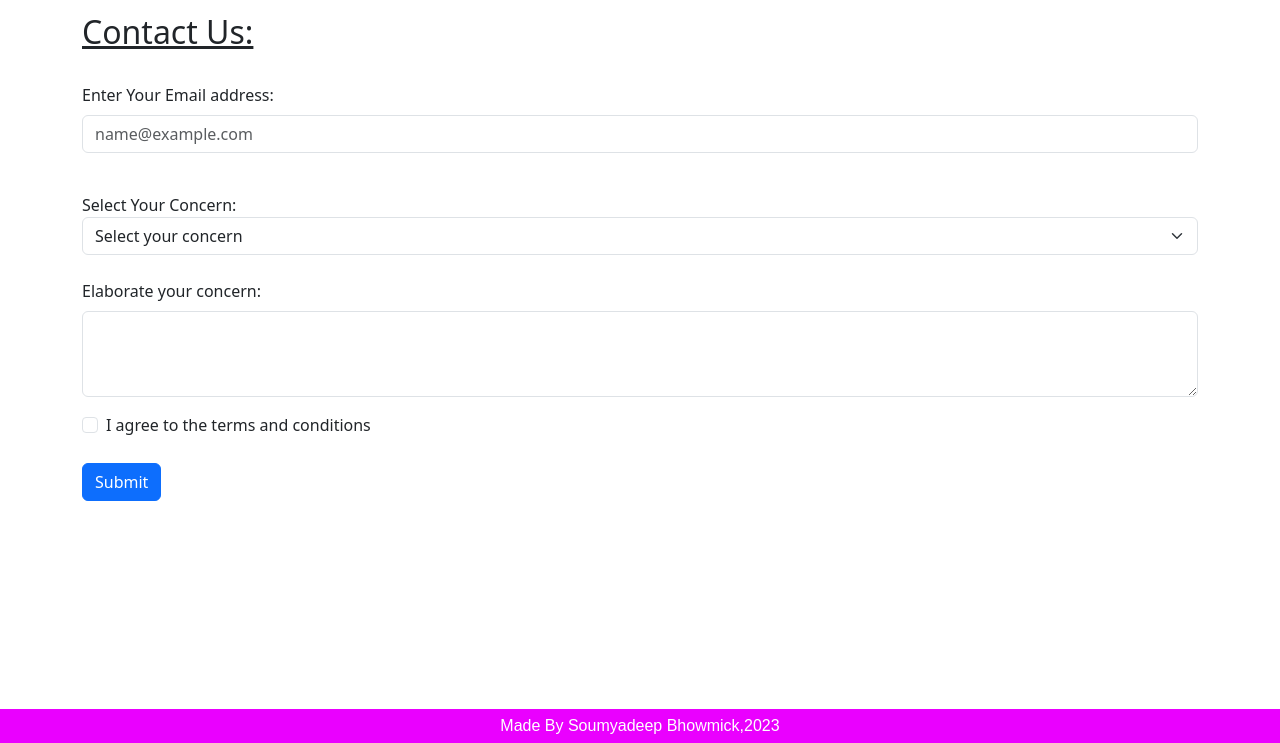
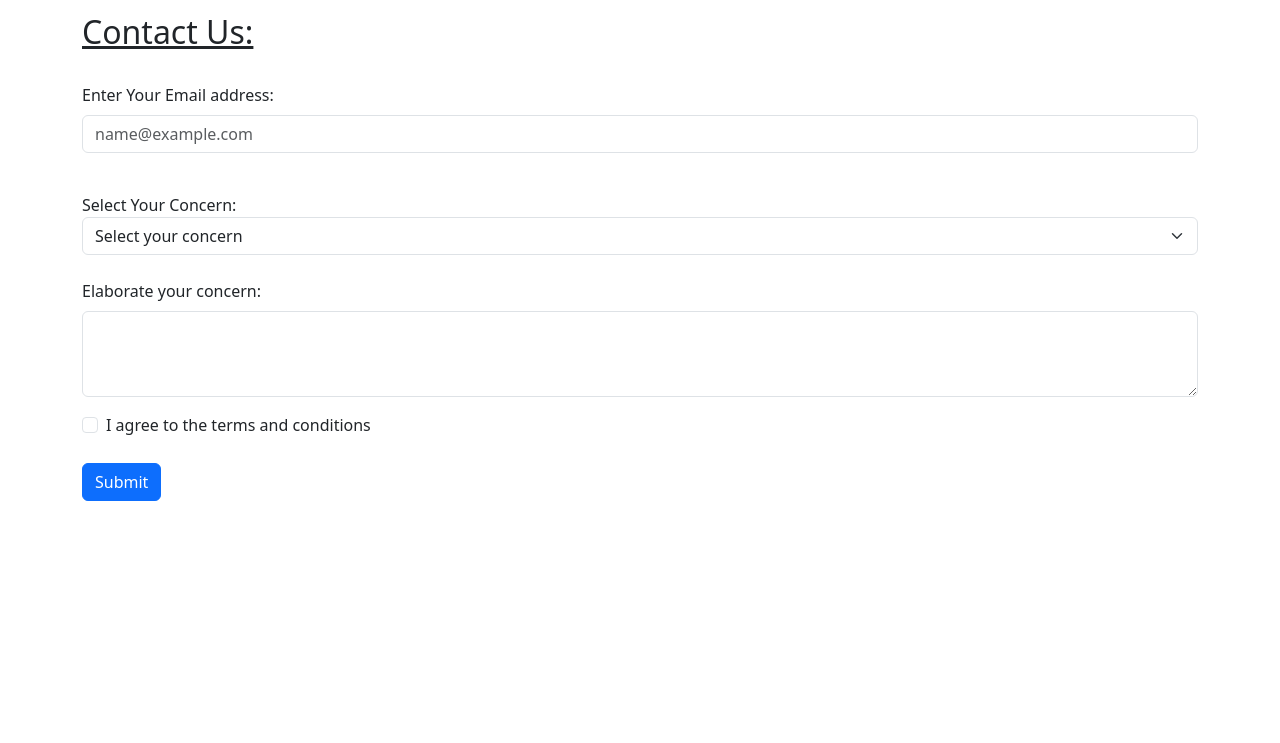
Before and after one commit to sbhowmick11/CurrencyConverter, a plain HTML site: page contact.html in a window 1280 px wide. Shown: the part 57-800 px from the top of the page. Drawn offline with nearby package versions, Linux system fonts and the light colour scheme.

Commit message:
Update contact.html

```diff
--- a/contact.html
+++ b/contact.html
@@ -52,7 +52,10 @@
         nav ul {
             display: flex;
         }
-
+    body
+        {
+            overflow-x:hidden
+        }
 
 
 
@@ -96,8 +99,5 @@
       </div>
       <script src="https://cdn.jsdelivr.net/npm/bootstrap@5.3.0/dist/js/bootstrap.bundle.min.js" integrity="sha384-geWF76RCwLtnZ8qwWowPQNguL3RmwHVBC9FhGdlKrxdiJJigb/j/68SIy3Te4Bkz" crossorigin="anonymous"></script>
     </body>
-    <footer style="background-color: rgb(234, 0, 255); color:white;padding:5px; font-family: 'Poppins', sans-serif;text-align: center;bottom: 0;position: fixed;
-            width: 100%;">
-    Made By Soumyadeep Bhowmick,2023
-</footer>
+
     </html>
```
